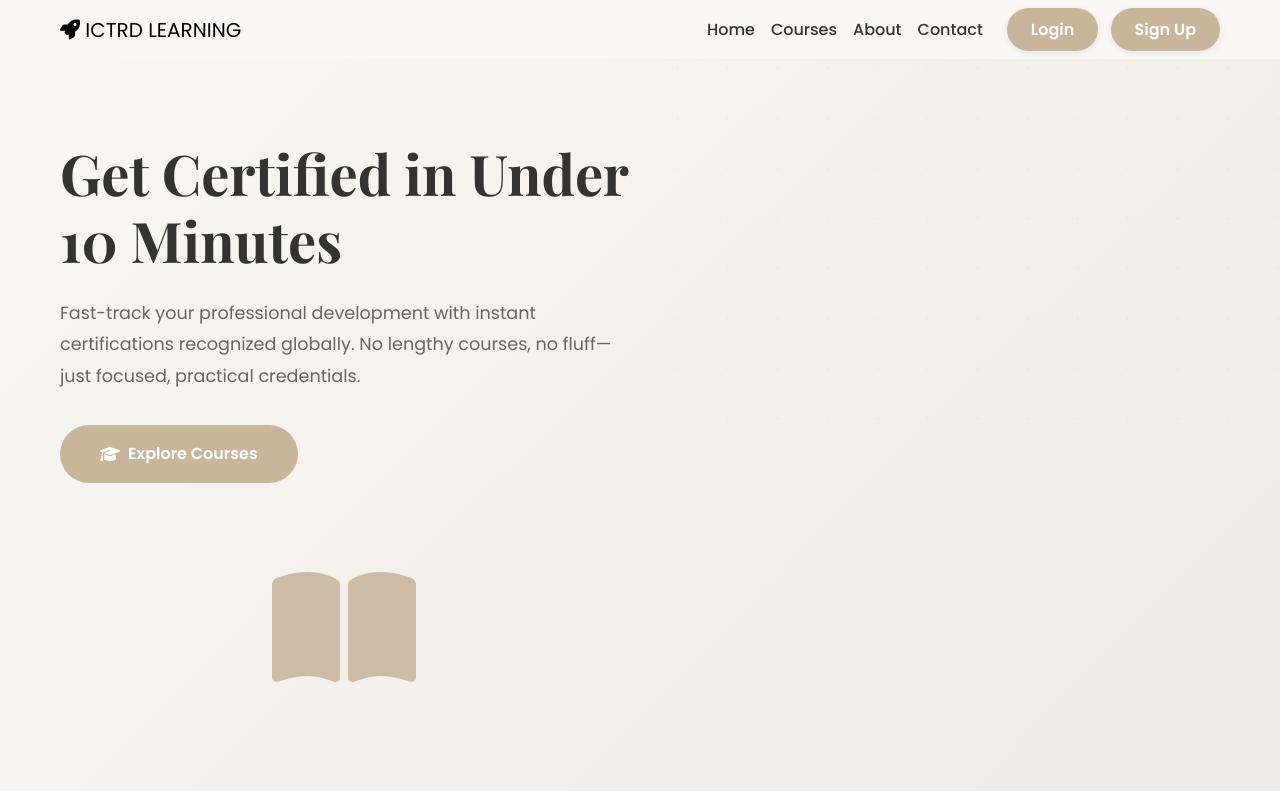
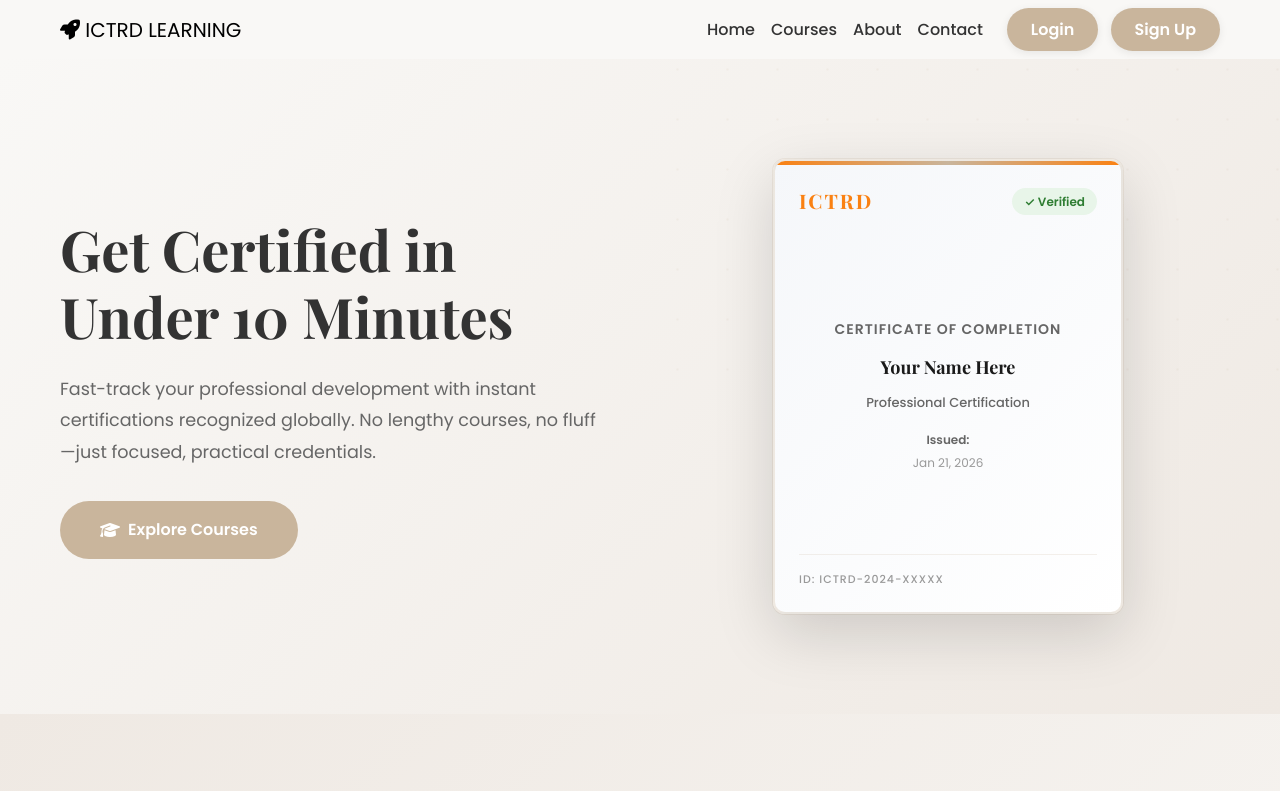
Before and after one commit to robisuresh8/E-Learning-Platform, a website: page public/index.html in a window 1280 px wide. Shown: the top 791 px of the page. Drawn offline with nearby package versions, Linux system fonts and the light colour scheme.

Commit message:
certificate in hero

```diff
--- a/public/css/style.css
+++ b/public/css/style.css
@@ -359,6 +359,13 @@ body {
 .hero .row {
     align-items: center;
     gap: 3rem;
+    display: flex;
+    flex-wrap: wrap;
+}
+
+.hero .col-lg-6 {
+    flex: 0 0 calc(50% - 1.5rem);
+    max-width: calc(50% - 1.5rem);
 }
 
 .hero h1 {
@@ -1028,6 +1035,11 @@ body {
         padding: 40px 0;
     }
 
+    .hero .col-lg-6 {
+        flex: 0 0 100%;
+        max-width: 100%;
+    }
+
     .features-section,
     .courses-section,
     .testimonials-section {
@@ -1086,3 +1098,191 @@ body {
         font-size: 0.9rem;
     }
 }
+/* ==============================
+   CERTIFICATE PREVIEW STYLES
+============================== */
+
+.cert-preview-large {
+    width: 100%;
+    max-width: 350px;
+    perspective: 1200px;
+    animation: fadeInUp 0.8s ease-out 0.2s forwards;
+}
+
+.cert-card-large {
+    width: 100%;
+    aspect-ratio: 1 / 1.3;
+    background: linear-gradient(135deg, #f5f7fa 0%, #ffffff 100%);
+    border-radius: 12px;
+    padding: 24px;
+    box-shadow: 0 20px 60px rgba(0, 0, 0, 0.15), 0 0 0 1px rgba(201, 181, 156, 0.2);
+    display: flex;
+    flex-direction: column;
+    justify-content: space-between;
+    position: relative;
+    overflow: hidden;
+    transition: all 0.4s cubic-bezier(0.175, 0.885, 0.32, 1.275);
+    border: 2px solid rgba(201, 181, 156, 0.3);
+}
+
+.cert-card-large::before {
+    content: '';
+    position: absolute;
+    top: 0;
+    left: 0;
+    right: 0;
+    height: 4px;
+    background: linear-gradient(90deg, #fa8112, #c9b59c, #fa8112);
+    z-index: 1;
+}
+
+.cert-card-large:hover {
+    transform: translateY(-10px) rotateX(5deg);
+    box-shadow: 0 30px 80px rgba(0, 0, 0, 0.25), 0 0 0 1px rgba(201, 181, 156, 0.3);
+}
+
+.cert-header-large {
+    display: flex;
+    justify-content: space-between;
+    align-items: center;
+    margin-bottom: 20px;
+    position: relative;
+    z-index: 2;
+}
+
+.cert-logo-large {
+    font-size: 20px;
+    font-weight: 800;
+    color: #fa8112;
+    letter-spacing: 2px;
+    font-family: 'Playfair Display', serif;
+}
+
+.cert-badge-verified {
+    background: #e8f5e9;
+    color: #2e7d32;
+    padding: 4px 12px;
+    border-radius: 20px;
+    font-size: 12px;
+    font-weight: 600;
+    display: flex;
+    align-items: center;
+    gap: 4px;
+}
+
+.cert-body-large {
+    text-align: center;
+    flex-grow: 1;
+    display: flex;
+    flex-direction: column;
+    justify-content: center;
+    position: relative;
+    z-index: 2;
+}
+
+.cert-title-large {
+    font-size: 14px;
+    font-weight: 600;
+    color: #666;
+    text-transform: uppercase;
+    letter-spacing: 1px;
+    margin-bottom: 12px;
+}
+
+.cert-name-large {
+    font-size: 18px;
+    font-weight: 700;
+    color: #1a1a1a;
+    margin-bottom: 12px;
+    font-family: 'Playfair Display', serif;
+}
+
+.cert-course-large {
+    font-size: 13px;
+    color: #666;
+    margin-bottom: 16px;
+    font-weight: 500;
+}
+
+.cert-date-large {
+    font-size: 12px;
+    color: #999;
+    display: flex;
+    flex-direction: column;
+    gap: 4px;
+}
+
+.cert-date-large span:first-child {
+    font-weight: 600;
+    color: #666;
+}
+
+.cert-footer-large {
+    border-top: 1px solid rgba(201, 181, 156, 0.2);
+    padding-top: 16px;
+    position: relative;
+    z-index: 2;
+}
+
+.cert-id-large {
+    font-size: 11px;
+    color: #999;
+    letter-spacing: 1px;
+    font-weight: 500;
+}
+
+.course-visual {
+    display: flex;
+    justify-content: center;
+    align-items: center;
+    padding: 20px 0;
+}
+
+/* ==============================
+   HERO SECTION RESPONSIVE ADJUSTMENTS
+============================== */
+
+@media (max-width: 992px) {
+    .cert-preview-large {
+        max-width: 280px;
+        margin: 30px auto 0;
+    }
+
+    .cert-card-large {
+        padding: 20px;
+    }
+}
+
+@media (max-width: 768px) {
+    .cert-preview-large {
+        max-width: 250px;
+        margin: 30px auto 0;
+    }
+
+    .cert-card-large {
+        padding: 18px;
+    }
+
+    .cert-card-large:hover {
+        transform: translateY(-8px);
+    }
+}
+
+@media (max-width: 480px) {
+    .cert-preview-large {
+        max-width: 220px;
+    }
+
+    .cert-card-large {
+        padding: 16px;
+        aspect-ratio: 1 / 1.35;
+    }
+
+    .cert-name-large {
+        font-size: 16px;
+    }
+
+    .cert-title-large {
+        font-size: 12px;
+    }
+}
--- a/public/index.html
+++ b/public/index.html
@@ -66,9 +66,29 @@
                         </a>
                     </div>
                 </div>
-                <div class="col-lg-6 text-center">
-                    <div class="hero-image">
-                        <i class="fas fa-book-open"></i>
+
+                <div class="col-lg-6">
+                    <div class="course-visual">
+                        <div class="cert-preview-large">
+                            <div class="cert-card-large">
+                                <div class="cert-header-large">
+                                    <div class="cert-logo-large">ICTRD</div>
+                                    <div class="cert-badge-verified">✓ Verified</div>
+                                </div>
+                                <div class="cert-body-large">
+                                    <div class="cert-title-large">Certificate of Completion</div>
+                                    <div class="cert-name-large">Your Name Here</div>
+                                    <div class="cert-course-large" id="certCourse">Professional Certification</div>
+                                    <div class="cert-date-large">
+                                        <span>Issued:</span>
+                                        <span id="certDate"></span>
+                                    </div>
+                                </div>
+                                <div class="cert-footer-large">
+                                    <div class="cert-id-large">ID: ICTRD-2024-XXXXX</div>
+                                </div>
+                            </div>
+                        </div>
                     </div>
                 </div>
             </div>
--- a/public/js/main.js
+++ b/public/js/main.js
@@ -7,6 +7,7 @@ document.addEventListener('DOMContentLoaded', function() {
     loadCourses();
     smoothScroll();
     initScrollAnimations();
+    initializeCertificateDate();
 });
 
 // ==============================
@@ -189,3 +190,17 @@ function smoothScroll() {
         });
     });
 }
+
+// ==============================
+// CERTIFICATE DATE INITIALIZATION
+// ==============================
+
+function initializeCertificateDate() {
+    const certDateElement = document.getElementById('certDate');
+    if (certDateElement) {
+        const today = new Date();
+        const options = { year: 'numeric', month: 'short', day: 'numeric' };
+        const formattedDate = today.toLocaleDateString('en-US', options);
+        certDateElement.textContent = formattedDate;
+    }
+}
```
